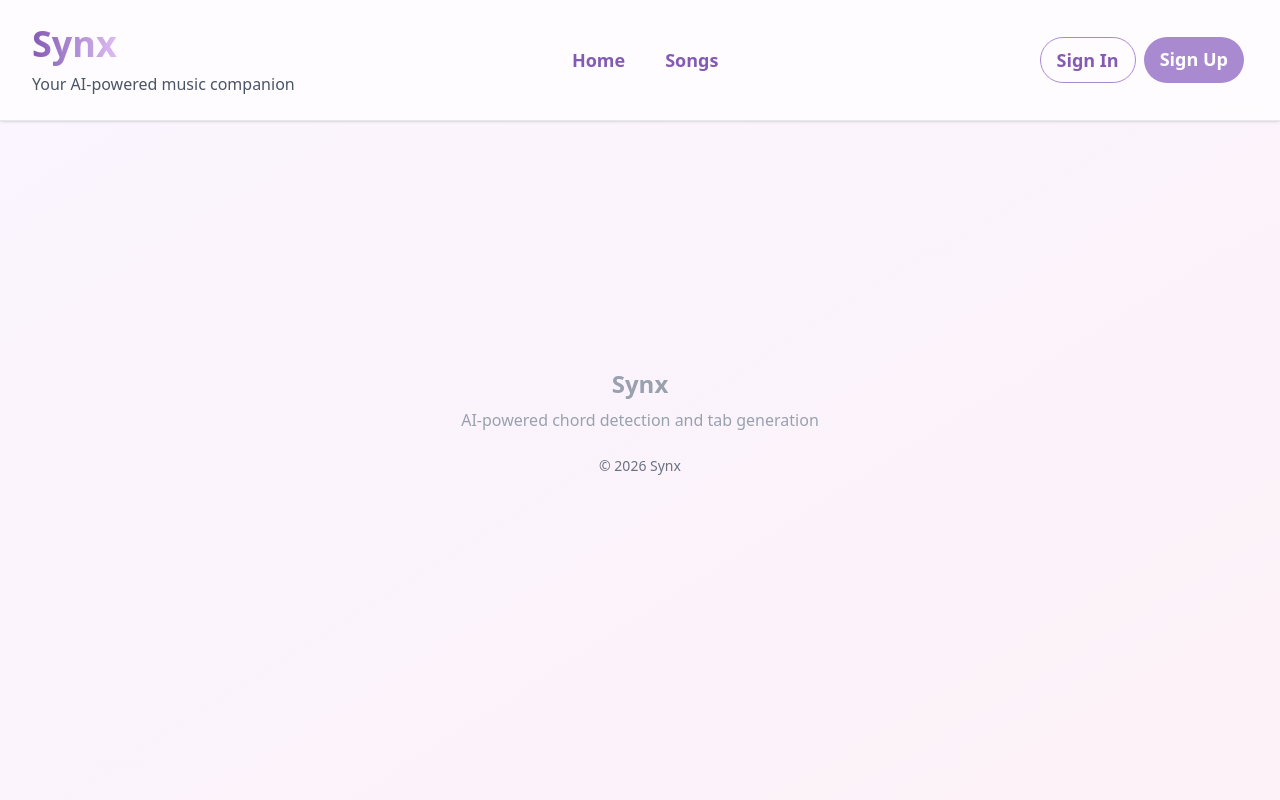
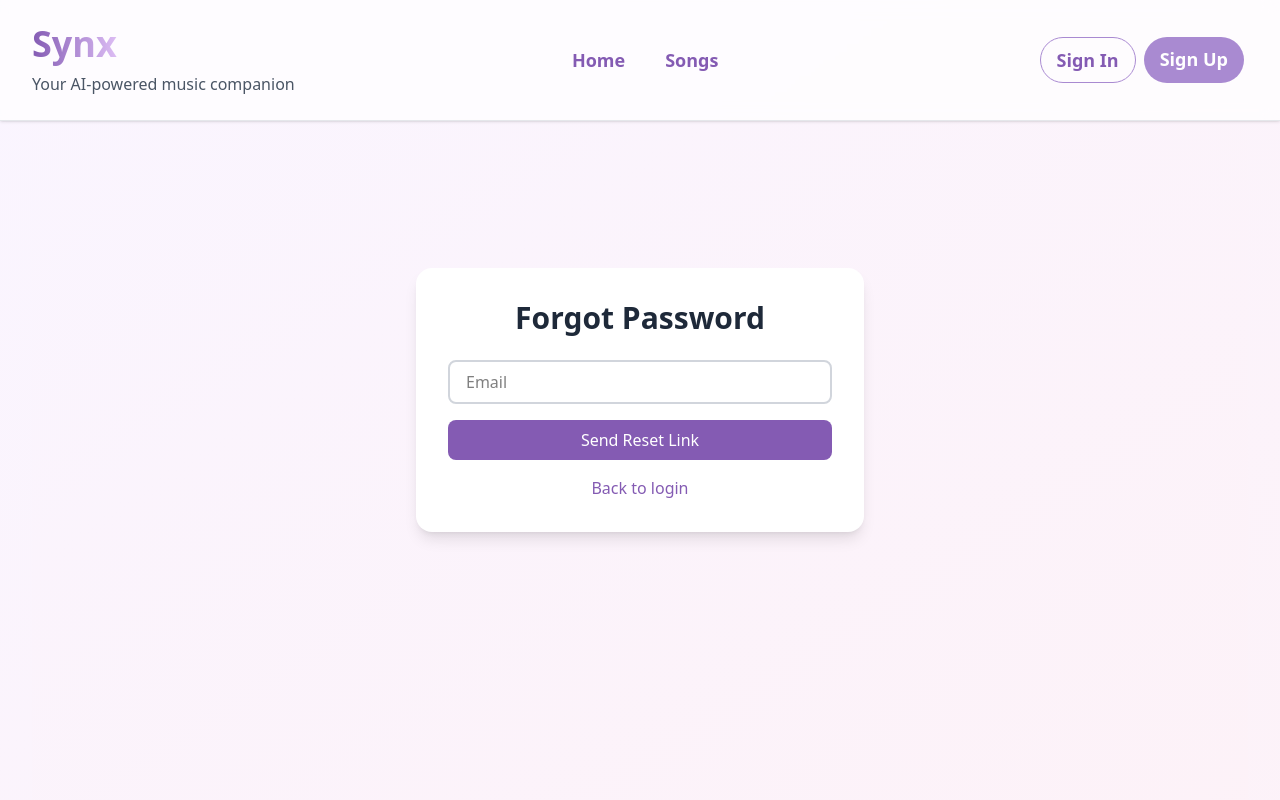
Before and after one commit to carlog1566/Synx, a React (Vite) app in the folder frontend/: page /forgot-password in a window 1280 px wide. Shown: the top 800 px of the page. Built offline with nearby package versions, Linux system fonts and the light colour scheme; no server answers.

Commit message:
Create forgot password page & link it up with the other pages

```diff
--- a/frontend/src/App.jsx
+++ b/frontend/src/App.jsx
@@ -6,12 +6,14 @@ import SongListPage from './pages/SongListPage'
 import SongDetailPage from './pages/SongDetailPage'
 import Navbar from './components/Navbar'
 import LoginPage from './pages/LoginPage'
+import ForgotPasswordPage from './pages/ForgotPasswordPage'
 
 function App() {
   const [menuOpen, setMenuOpen] = useState(false)
   const location = useLocation()
   const isLogin = location.pathname === '/login'
-  const paddingClass =  (isLogin && menuOpen) ? 'pt-72 py-8' : menuOpen ? 'pt-88 py-8' : isLogin ? 'pt-0 py-0' : 'pt-16 md:py-36'
+  const forgotPassword = location.pathname === '/forgot-password'
+  const paddingClass =  ((isLogin || forgotPassword) && menuOpen) ? 'pt-72 py-8' : menuOpen ? 'pt-88 py-8' : (isLogin || forgotPassword) ? 'pt-0 py-0' : 'pt-16 md:py-36'
 
   return (
     <AuthProvider>
@@ -24,6 +26,7 @@ function App() {
             <Route path='/songs' element={<SongListPage />} />
             <Route path='/songs/:id' element={<SongDetailPage />} />
             <Route path='/login' element={<LoginPage />} />
+            <Route path='/forgot-password/' element={<ForgotPasswordPage />} />
           </Routes>
         </main>
 
--- /dev/null
+++ b/frontend/src/pages/ForgotPasswordPage.jsx
@@ -0,0 +1,97 @@
+import { useState } from 'react'
+import { Link } from 'react-router'
+import { motion, AnimatePresence } from 'framer-motion'
+import { authAPI } from '../services/auth'
+
+const ForgotPasswordPage = () => {
+    const [email, setEmail] = useState('')
+    const [submitting, setSubmitting] = useState(false)
+    const [submitted, setSubmitted] = useState(false)
+    const [error, setError] = useState('')
+
+    const handleSubmit = async (e) => {
+        e.preventDefault()
+        setSubmitting(true)
+
+        try {
+            await authAPI.forgotPassword(email)
+        } catch (err) {
+            setError('Reset Password Failed')
+        } finally {
+            setSubmitted(true)
+        }
+
+        setSubmitting(false)
+    }
+
+    if (submitted) {
+        return (
+            <div className="min-h-screen flex items-center justify-center bg-gradient-to-br from-purple-50 to-pink-50">
+                <div className="bg-white rounded-2xl shadow-lg p-8 max-w-md w-full text-center">
+                    <h1 className="text-2xl font-bold text-gray-800 mb-4">Check your email</h1>
+                    <p className="text-gray-600">
+                        If an account exists for that email, we've sent a password reset link.
+                    </p>
+                    <Link to="/login" className="text-purple-600 mt-6 inline-block">
+                        Back to login
+                    </Link>
+                </div>
+            </div>
+        )
+    }
+
+    return (
+        <div className="min-h-screen flex items-center justify-center bg-gradient-to-br from-purple-50 to-pink-50">
+            <motion.div
+                initial={{ opacity: 0, y: 10 }}
+                animate={{ opacity: 1, y: 0 }}
+                transition={{
+                    duration: 0.4,
+                    ease: 'easeOut'
+                }}
+                className="bg-white rounded-2xl shadow-lg p-8 max-w-md w-full"
+            >
+                <h1 className="text-center text-3xl font-bold text-gray-800 mb-6">Forgot Password</h1>
+                <form onSubmit={handleSubmit} className="space-y-4">
+                    <input
+                        type="email"
+                        placeholder="Email"
+                        value={email}
+                        onChange={(e) => setEmail(e.target.value)}
+                        disabled={submitting}
+                        className="w-full px-4 py-2 border-2 border-gray-300 rounded-lg focus:border-purple-600 focus:outline-none"
+                    />
+                    <motion.button
+                        type="submit"
+                        disabled={submitting}
+                        className="w-full bg-purple-600 text-white font-medium py-2 rounded-lg cursor-pointer disabled:cursor-not-allowed"
+                        animate={{
+                            backgroundColor: submitting ? '#A98AD1' : '#845BB3'
+                        }}
+                        whileHover={!submitting ? { scale: 1.02, boxShadow: '0px 8px 20px rgba(0,0,0,0.2)' } : {}}
+                        whileTap={!submitting ? { scale: 0.98 } : {}}
+                        transition={{ duration: 0.2, ease: 'easeInOut' }}
+                    >
+                        <AnimatePresence mode="wait">
+                            <motion.span
+                                key={submitting ? 'loading' : 'idle'}
+                                initial={{ opacity: 0, y: 4 }}
+                                animate={{ opacity: 1, y: 0 }}
+                                exit={{ opacity: 0, y: -4 }}
+                                transition={{ duration: 0.15 }}
+                                className="inline-block"
+                            >
+                                {submitting ? 'Sending...' : 'Send Reset Link'}
+                            </motion.span>
+                        </AnimatePresence>
+                    </motion.button>
+                </form>
+                <p className="mt-4 text-center text-gray-600">
+                    <Link to="/login" className="text-primary hover:text-third transition-colors duration-200">Back to login</Link>
+                </p>
+            </motion.div>
+        </div>
+    )
+}
+
+export default ForgotPasswordPage
--- a/frontend/src/pages/LoginPage.jsx
+++ b/frontend/src/pages/LoginPage.jsx
@@ -92,6 +92,10 @@ const LoginPage = () => {
                     </motion.button>
                 </form>
 
+                <p className="mt-4 text-center text-gray-600">
+                    <Link to="/forgot-password" className="text-primary hover:text-third transition-colors duration-200">Forgot Password?</Link>
+                </p>
+
                 <div className="flex items-center gap-3 my-6">
                     <div className="flex-1 h-px bg-gray-200" />
                     <span className="text-gray-400 text-sm">or</span>
```
